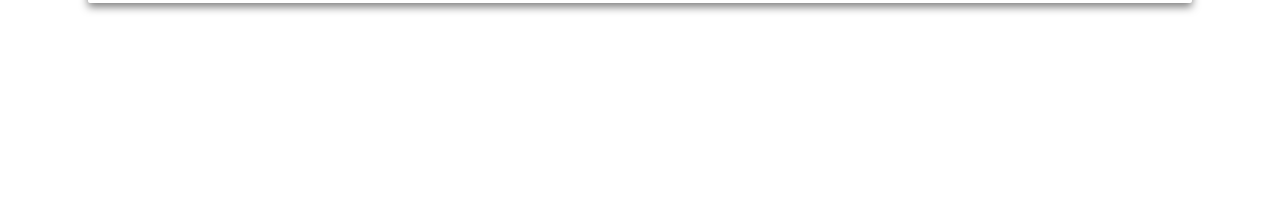
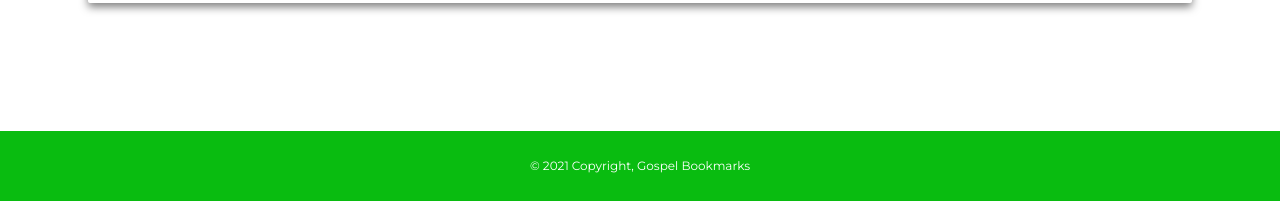
Before and after one commit to lawrencedovin/gospel-bookmarks, a website: page index.html in a window 1280 px wide. Shown: the part 3421-3622 px from the top of the page. Before the commit the page ends 3552 px from the top, so only its background shows below. Drawn offline with nearby package versions, Linux system fonts and the light colour scheme.

Commit message:
Added footer

```diff
--- a/index.html
+++ b/index.html
@@ -218,6 +218,13 @@
               </div>
         </div>
     </div>
+    <footer class="text-center text-lg-start">
+        <!-- Copyright -->
+        <div class="text-center p-3">
+          © 2021 Copyright, Gospel Bookmarks
+        </div>
+        <!-- Copyright -->
+    </footer>
 
     <!-- JS, Popper.js, and jQuery -->
     <script src="https://code.jquery.com/jquery-3.5.1.slim.min.js" integrity="sha384-DfXdz2htPH0lsSSs5nCTpuj/zy4C+OGpamoFVy38MVBnE+IbbVYUew+OrCXaRkfj" crossorigin="anonymous"></script>
--- a/lib/sass/_base.scss
+++ b/lib/sass/_base.scss
@@ -21,6 +21,7 @@
 $font-size-medium: 3.2rem;
 $font-size-small: 2.4rem;
 $font-size-smallest: 1.6rem;
+$font-size-footer: 1.2rem;
 
 *,
 *::before,
--- a/lib/sass/_gospel-bookmarks.scss
+++ b/lib/sass/_gospel-bookmarks.scss
@@ -199,3 +199,10 @@
         font-size: $font-size-medium;
     }
 }
+
+footer {
+    font-size: $font-size-footer;
+    background: $color-green;
+    color: $color-white;
+    padding: 1.6rem;
+}
```
Also changed, not shown: lib/css/styles.css.
